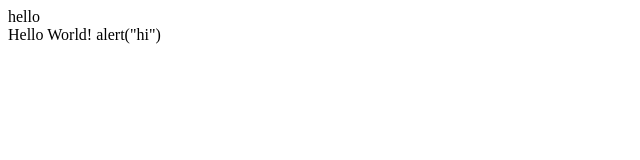
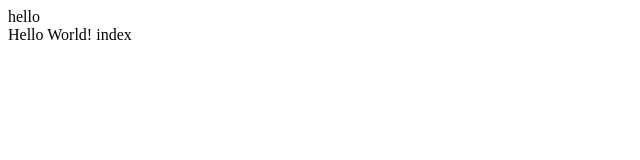
Before and after one commit to htmlonlinet/markuplanguage, a plain HTML site: page index.html in a window 1280 px wide. Shown: the full height of the page, 0-640 px from the left. Drawn offline with Linux system fonts and the light colour scheme.

Commit message:
Update index.html

```diff
--- a/index.html
+++ b/index.html
@@ -6,4 +6,4 @@
 <Text>
  <text>Hello World!</text>
 </Text>
-<JS>alert("hi")</JS>
+<PAGE href="index.html">index</PAGE>
```
